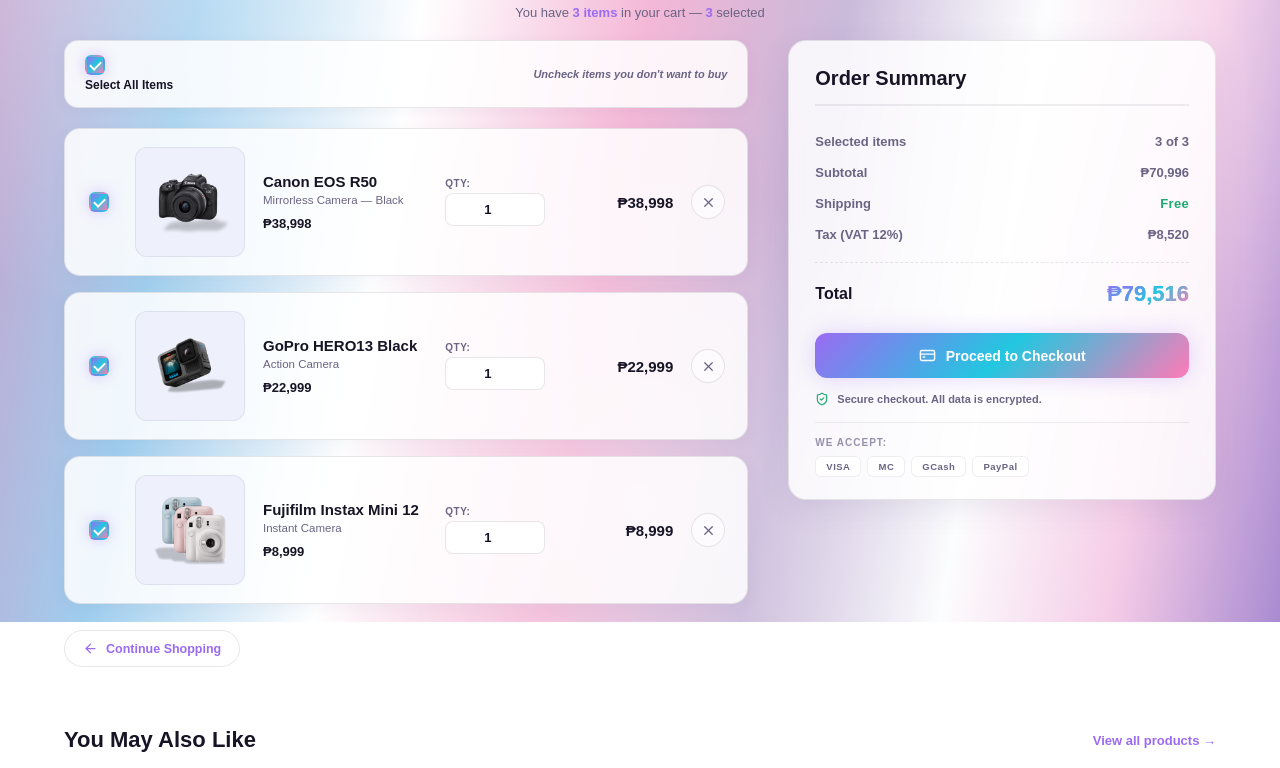
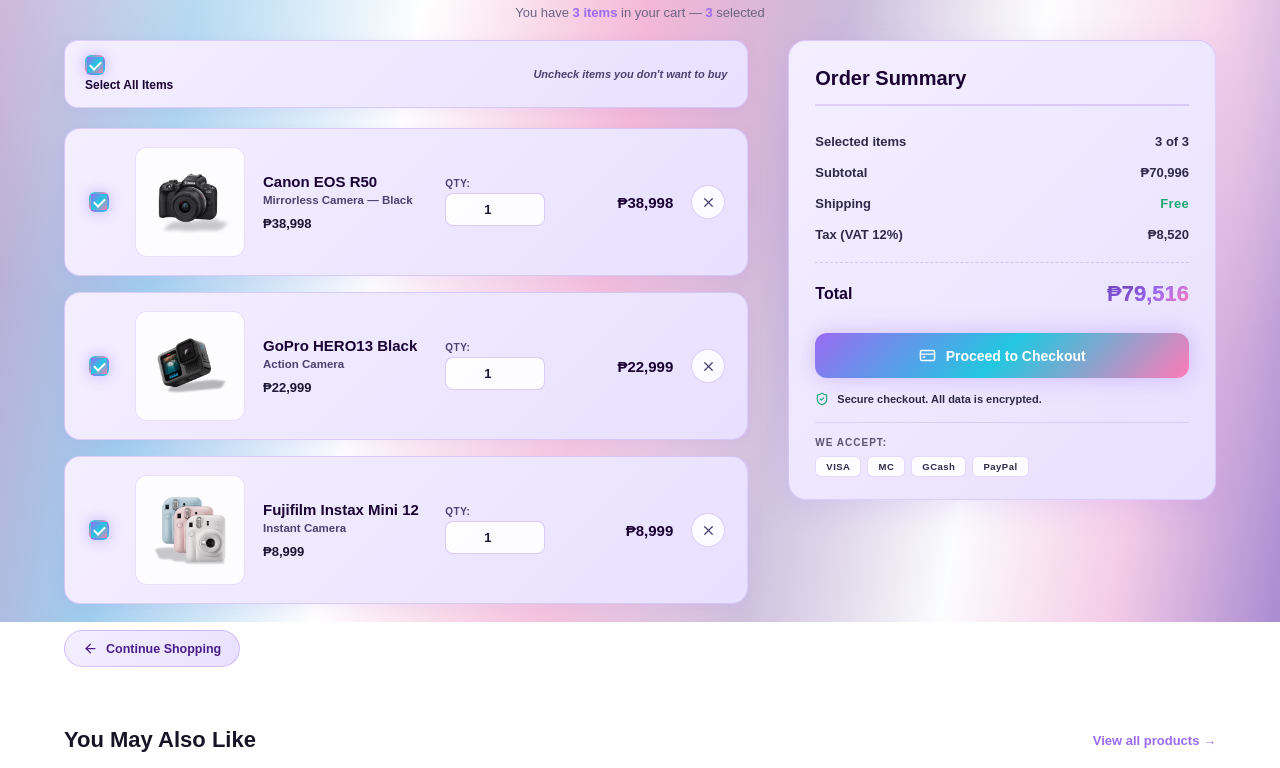
Before and after one commit to dyaramos/lente, a plain HTML site: page cart.html in a window 1280 px wide. Shown: the part 178-946 px from the top of the page. Drawn offline with nearby package versions, Linux system fonts and the light colour scheme.

```diff
--- a/cart.css
+++ b/cart.css
@@ -1,6 +1,7 @@
 /* ==================================================
    CART PAGE
    Extends style.css — shared tokens are reused.
+   LIGHT LAVENDER CARDS with DARK TEXT
 ================================================== */
 
 @import url("style.css");
@@ -60,7 +61,7 @@
 }
 
 /* ==================================================
-   CART ITEMS
+   CART ITEMS — LIGHT LAVENDER CARD
 ================================================== */
 .cart-items {
     display: flex;
@@ -75,16 +76,16 @@
     align-items: center;
     gap: 18px;
     padding: 18px 20px;
-    background: var(--glass-fill-strong);
-    border: 1px solid var(--glass-border);
+    background: linear-gradient(135deg, #f3efff 0%, #e8e0ff 100%);
+    border: 1px solid rgba(155, 107, 242, 0.25);
     border-radius: 16px;
-    box-shadow: 0 4px 16px rgba(90, 80, 130, 0.06);
+    box-shadow: 0 4px 16px rgba(155, 107, 242, 0.10);
     transition: transform 0.25s ease, box-shadow 0.25s ease, border-color 0.25s ease;
 }
 
 .cart-item:hover {
-    border-color: rgba(155, 107, 242, 0.30);
-    box-shadow: 0 10px 26px rgba(155, 107, 242, 0.12);
+    border-color: rgba(155, 107, 242, 0.55);
+    box-shadow: 0 10px 26px rgba(155, 107, 242, 0.20);
     transform: translateY(-2px);
 }
 
@@ -95,8 +96,8 @@
     justify-content: center;
     width: 110px;
     height: 110px;
-    background: var(--bg-panel-alt);
-    border: 1px solid var(--glass-border-soft);
+    background: rgba(255, 255, 255, 0.85);
+    border: 1px solid rgba(155, 107, 242, 0.20);
     border-radius: 12px;
     overflow: hidden;
     transition: transform 0.25s ease;
@@ -121,27 +122,27 @@
 
 .cart-item-title {
     font-size: 15px;
-    font-weight: 700;
-    color: var(--text-primary);
+    font-weight: 800;
+    color: #1a0033;
     text-decoration: none;
     transition: color 0.2s ease;
 }
 .cart-item-title:hover {
-    color: var(--holo-violet);
+    color: #6b3fb8;
 }
 
 .cart-item-desc {
     margin: 0;
     font-size: 11.5px;
-    font-weight: 500;
-    color: var(--text-muted);
+    font-weight: 600;
+    color: #4a4270;
 }
 
 .cart-item-price {
     margin: 6px 0 0;
     font-size: 13px;
-    font-weight: 700;
-    color: var(--text-primary);
+    font-weight: 800;
+    color: #1a1533;
 }
 
 /* QTY */
@@ -152,8 +153,8 @@
 }
 .cart-item-qty label {
     font-size: 10px;
-    font-weight: 700;
-    color: var(--text-muted);
+    font-weight: 800;
+    color: #4a4270;
     letter-spacing: 0.5px;
     text-transform: uppercase;
 }
@@ -161,26 +162,26 @@
     width: 100%;
     padding: 8px 10px;
     border-radius: 8px;
-    border: 1px solid var(--glass-border);
-    background: var(--bg-panel);
-    color: var(--text-primary);
+    border: 1px solid rgba(155, 107, 242, 0.35);
+    background: rgba(255, 255, 255, 0.90);
+    color: #1a1533;
     font-family: inherit;
     font-size: 13px;
-    font-weight: 700;
+    font-weight: 800;
     text-align: center;
     transition: border-color 0.2s ease, box-shadow 0.2s ease;
 }
 .cart-item-qty input:focus {
     outline: none;
-    border-color: var(--holo-violet);
-    box-shadow: 0 0 0 3px rgba(155, 107, 242, 0.18);
+    border-color: #6b3fb8;
+    box-shadow: 0 0 0 3px rgba(155, 107, 242, 0.25);
 }
 
 /* ITEM TOTAL */
 .cart-item-total {
     font-size: 15px;
-    font-weight: 800;
-    color: var(--text-primary);
+    font-weight: 900;
+    color: #1a0033;
     text-align: right;
     white-space: nowrap;
 }
@@ -193,9 +194,9 @@
     align-items: center;
     justify-content: center;
     border-radius: 50%;
-    border: 1px solid var(--glass-border);
-    background: var(--glass-fill);
-    color: var(--text-muted);
+    border: 1px solid rgba(155, 107, 242, 0.30);
+    background: rgba(255, 255, 255, 0.85);
+    color: #4a4270;
     cursor: pointer;
     transition: all 0.2s ease;
 }
@@ -205,9 +206,9 @@
     stroke-width: 2;
 }
 .cart-remove:hover {
-    background: rgba(255, 91, 166, 0.15);
-    border-color: var(--holo-pink);
-    color: var(--holo-pink);
+    background: rgba(255, 91, 166, 0.20);
+    border-color: #ff5ba6;
+    color: #ff5ba6;
     transform: rotate(90deg);
 }
 
@@ -221,10 +222,10 @@
     gap: 8px;
     padding: 10px 18px;
     font-size: 12.5px;
-    font-weight: 700;
-    color: var(--holo-violet);
-    background: var(--glass-fill);
-    border: 1px solid var(--glass-border);
+    font-weight: 800;
+    color: #4a1e8a;
+    background: linear-gradient(135deg, #f3efff 0%, #e8e0ff 100%);
+    border: 1px solid rgba(155, 107, 242, 0.35);
     border-radius: 24px;
     text-decoration: none;
     transition: all 0.25s ease;
@@ -235,33 +236,31 @@
     stroke-width: 2;
 }
 .continue-shopping:hover {
-    background: var(--holo-gradient-soft);
-    border-color: rgba(155, 107, 242, 0.4);
+    background: linear-gradient(135deg, #e8e0ff 0%, #d8caff 100%);
+    border-color: #6b3fb8;
     transform: translateX(-3px);
 }
 
 /* ==================================================
-   ORDER SUMMARY
+   ORDER SUMMARY — LIGHT LAVENDER CARD
 ================================================== */
 .cart-summary {
     position: sticky;
     top: 100px;
     padding: 26px 26px 22px;
-    background: var(--glass-fill-strong);
-    border: 1px solid var(--glass-border);
+    background: linear-gradient(135deg, #f3efff 0%, #e8e0ff 100%);
+    border: 1px solid rgba(155, 107, 242, 0.25);
     border-radius: 18px;
-    box-shadow: 0 8px 30px rgba(90, 80, 130, 0.10);
-    backdrop-filter: blur(14px);
-    -webkit-backdrop-filter: blur(14px);
+    box-shadow: 0 8px 30px rgba(155, 107, 242, 0.15);
 }
 
 .cart-summary h2 {
     margin: 0 0 20px;
     font-size: 20px;
-    font-weight: 800;
-    color: var(--text-primary);
+    font-weight: 900;
+    color: #1a0033;
     padding-bottom: 14px;
-    border-bottom: 2px solid var(--glass-border-soft);
+    border-bottom: 2px solid rgba(155, 107, 242, 0.25);
 }
 
 .summary-row {
@@ -270,30 +269,30 @@
     align-items: center;
     padding: 8px 0;
     font-size: 13px;
-    font-weight: 600;
-    color: var(--text-muted);
+    font-weight: 700;
+    color: #2f2a4a;
 }
 .summary-row .free {
     color: #1fa971;
-    font-weight: 800;
+    font-weight: 900;
     letter-spacing: 0.3px;
 }
 
 .summary-divider {
     border: none;
-    border-top: 1px dashed var(--glass-border);
+    border-top: 1px dashed rgba(155, 107, 242, 0.30);
     margin: 12px 0;
 }
 
 .summary-total {
     font-size: 16px !important;
-    font-weight: 800 !important;
-    color: var(--text-primary) !important;
+    font-weight: 900 !important;
+    color: #1a0033 !important;
     padding-top: 6px;
 }
 .summary-total span:last-child {
     font-size: 22px;
-    background: var(--holo-gradient);
+    background: linear-gradient(135deg, #6b3fb8, #9b6bf2, #ff7ab8);
     -webkit-background-clip: text;
     background-clip: text;
     -webkit-text-fill-color: transparent;
@@ -314,9 +313,9 @@
     color: #ffffff;
     font-family: inherit;
     font-size: 14px;
-    font-weight: 800;
+    font-weight: 900;
     cursor: pointer;
-    box-shadow: 0 0 22px rgba(155, 107, 242, 0.28);
+    box-shadow: 0 0 22px rgba(155, 107, 242, 0.35);
     transition: transform 0.2s ease, box-shadow 0.2s ease, filter 0.2s ease;
 }
 .checkout-btn svg {
@@ -326,8 +325,8 @@
 }
 .checkout-btn:hover {
     transform: translateY(-2px);
-    filter: brightness(1.08);
-    box-shadow: 0 0 34px rgba(34, 199, 224, 0.45);
+    filter: brightness(1.10);
+    box-shadow: 0 0 34px rgba(155, 107, 242, 0.55);
 }
 
 /* NOTE */
@@ -337,8 +336,8 @@
     gap: 8px;
     margin-top: 14px;
     font-size: 11px;
-    font-weight: 600;
-    color: var(--text-muted);
+    font-weight: 700;
+    color: #2f2a4a;
 }
 .summary-note svg {
     width: 14px;
@@ -352,13 +351,13 @@
 .summary-payment {
     margin-top: 16px;
     padding-top: 14px;
-    border-top: 1px solid var(--glass-border-soft);
+    border-top: 1px solid rgba(155, 107, 242, 0.20);
 }
 .payment-label {
     display: block;
     font-size: 10px;
-    font-weight: 700;
-    color: var(--text-dim);
+    font-weight: 800;
+    color: #5a5474;
     text-transform: uppercase;
     letter-spacing: 1px;
     margin-bottom: 8px;
@@ -371,12 +370,12 @@
 .payment-icons span {
     padding: 4px 10px;
     border-radius: 6px;
-    background: var(--bg-panel);
-    border: 1px solid var(--glass-border-soft);
+    background: rgba(255, 255, 255, 0.90);
+    border: 1px solid rgba(155, 107, 242, 0.25);
     font-size: 9.5px;
-    font-weight: 800;
+    font-weight: 900;
     letter-spacing: 0.5px;
-    color: var(--text-muted);
+    color: #2f2a4a;
 }
 
 /* ==================================================
@@ -396,13 +395,13 @@
 .section-header h2 {
     margin: 0;
     font-size: 22px;
-    font-weight: 800;
+    font-weight: 900;
     color: var(--text-primary);
 }
 .section-header a {
     text-decoration: none;
     font-size: 13px;
-    font-weight: 700;
+    font-weight: 800;
     color: var(--holo-violet);
     transition: color 0.2s ease;
 }
@@ -416,19 +415,20 @@
     gap: 16px;
 }
 
+/* LIGHT LAVENDER RECOMMENDED CARD */
 .recommended-card {
     display: block;
     padding: 16px;
-    background: var(--glass-fill-strong);
-    border: 1px solid var(--glass-border);
+    background: linear-gradient(135deg, #f3efff 0%, #e8e0ff 100%);
+    border: 1px solid rgba(155, 107, 242, 0.25);
     border-radius: 14px;
     text-decoration: none;
     transition: transform 0.25s ease, box-shadow 0.25s ease, border-color 0.25s ease;
 }
 .recommended-card:hover {
     transform: translateY(-4px);
-    border-color: rgba(155, 107, 242, 0.35);
-    box-shadow: 0 10px 26px rgba(155, 107, 242, 0.14);
+    border-color: rgba(155, 107, 242, 0.55);
+    box-shadow: 0 10px 26px rgba(155, 107, 242, 0.20);
 }
 
 .recommended-image {
@@ -437,7 +437,7 @@
     justify-content: center;
     width: 100%;
     height: 130px;
-    background: var(--bg-panel-alt);
+    background: rgba(255, 255, 255, 0.85);
     border-radius: 10px;
     overflow: hidden;
     margin-bottom: 12px;
@@ -455,8 +455,8 @@
 .recommended-card h4 {
     margin: 0 0 4px;
     font-size: 13px;
-    font-weight: 700;
-    color: var(--text-primary);
+    font-weight: 800;
+    color: #1a0033;
     white-space: nowrap;
     overflow: hidden;
     text-overflow: ellipsis;
@@ -465,8 +465,8 @@
 .recommended-card p {
     margin: 0;
     font-size: 13px;
-    font-weight: 800;
-    color: var(--holo-violet);
+    font-weight: 900;
+    color: #6b3fb8;
 }
 
 /* ==================================================
@@ -477,7 +477,7 @@
     margin: 0 auto 50px;
     text-align: center;
     font-size: 11.5px;
-    font-weight: 600;
+    font-weight: 700;
 }
 .back-links a {
     color: var(--holo-violet);
@@ -488,7 +488,7 @@
 }
 
 /* ==================================================
-   SELECT ALL BAR
+   SELECT ALL BAR — LIGHT LAVENDER
 ================================================== */
 .select-all-bar {
     display: flex;
@@ -497,16 +497,16 @@
     gap: 12px;
     padding: 14px 20px;
     margin-bottom: 4px;
-    background: var(--glass-fill-strong);
-    border: 1px solid var(--glass-border);
+    background: linear-gradient(135deg, #f3efff 0%, #e8e0ff 100%);
+    border: 1px solid rgba(155, 107, 242, 0.25);
     border-radius: 14px;
-    box-shadow: 0 3px 14px rgba(90, 80, 130, 0.06);
+    box-shadow: 0 3px 14px rgba(155, 107, 242, 0.10);
 }
 
 .select-all-hint {
     font-size: 11px;
-    font-weight: 600;
-    color: var(--text-muted);
+    font-weight: 700;
+    color: #4a4270;
     font-style: italic;
 }
 
@@ -545,8 +545,8 @@
     width: 20px;
     height: 20px;
     border-radius: 6px;
-    border: 2px solid var(--glass-border);
-    background: var(--glass-fill-strong);
+    border: 2px solid rgba(155, 107, 242, 0.45);
+    background: rgba(255, 255, 255, 0.90);
     position: relative;
     display: flex;
     align-items: center;
@@ -571,7 +571,7 @@
 .item-checkbox input[type="checkbox"]:checked + .checkbox-box {
     background: var(--holo-gradient);
     border-color: transparent;
-    box-shadow: 0 0 14px rgba(155, 107, 242, 0.35);
+    box-shadow: 0 0 14px rgba(155, 107, 242, 0.45);
 }
 
 .checkbox-label input[type="checkbox"]:checked + .checkbox-box::after,
@@ -581,30 +581,30 @@
 
 .checkbox-label:hover .checkbox-box,
 .item-checkbox:hover .checkbox-box {
-    border-color: var(--holo-violet);
+    border-color: #6b3fb8;
 }
 
 .checkbox-label:hover .checkbox-text,
 .item-checkbox:hover .checkbox-text {
-    color: var(--text-primary);
+    color: #1a0033;
 }
 
 .checkbox-label input[type="checkbox"]:focus-visible + .checkbox-box,
 .item-checkbox input[type="checkbox"]:focus-visible + .checkbox-box {
-    outline: 2px solid #22c7e0;
+    outline: 2px solid #6b3fb8;
     outline-offset: 2px;
 }
 
 .checkbox-text {
     font-size: 12px;
-    font-weight: 500;
-    color: var(--text-muted);
+    font-weight: 700;
+    color: #1a1533;
     transition: color 0.2s ease;
 }
 
 .checkbox-text strong {
-    color: var(--text-primary);
-    font-weight: 800;
+    color: #1a0033;
+    font-weight: 900;
 }
 
 /* ==================================================
@@ -618,30 +618,30 @@
    UNSELECTED ITEM
 ================================================== */
 .cart-item.unselected {
-    opacity: 0.5;
-    filter: grayscale(0.4);
-    background: rgba(255, 255, 255, 0.4);
+    opacity: 0.55;
+    filter: grayscale(0.5);
 }
 
 .cart-item.unselected:hover {
     transform: none;
-    box-shadow: 0 3px 14px rgba(90, 80, 130, 0.06);
-    border-color: var(--glass-border);
+    box-shadow: 0 4px 16px rgba(155, 107, 242, 0.10);
+    border-color: rgba(155, 107, 242, 0.25);
 }
 
 .cart-item.unselected .item-total {
     text-decoration: line-through;
-    color: var(--text-dim);
+    color: #8a84a8;
 }
 
 /* ==================================================
    DISABLED CHECKOUT BUTTON
 ================================================== */
 .checkout-btn:disabled {
-    background: #b8b3c9;
+    background: linear-gradient(135deg, #d8caff 0%, #c4b0f0 100%);
     box-shadow: none;
     cursor: not-allowed;
     transform: none;
+    color: #6b6484;
 }
 
 .checkout-btn:disabled:hover {
```
Also changed, not shown: canon.html (+56 -0 lines), images/products/canon-elph-115-is.png (added), images/products/canon-eos-250d.png (added), images/products/canon-eos-5d-iv.png (added), images/products/canon-eos-850d.png (added), images/products/canon-eos-90d.png (added), images/products/canon-eos-r100.png (added), images/products/canon-eos-r3.png (added), images/products/canon-eos-r5.png (added), images/products/canon-eos-r6-ii.png (added), images/products/canon-eos-r7.png (added), images/products/canon-eos-r8.png (added), images/products/canon-g7x-mark-iii.png (added), images/products/canon-powershot-sd1100-is.png (added), 2 more files.
